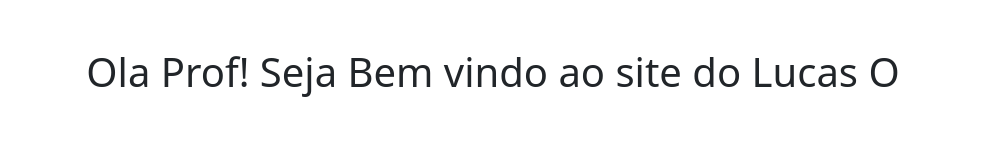
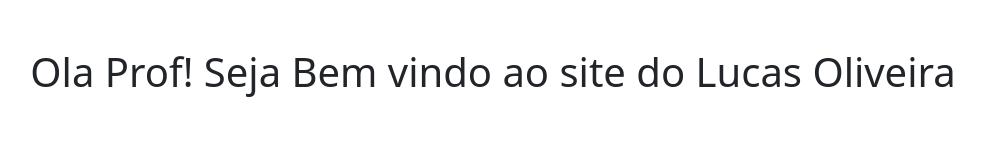
Before and after one commit to LuOliver2323/DeployLucasOliveira, a plain HTML site: page index.html in a window 1280 px wide. Shown: the whole page, without its empty margins (147-1131 px from the left). Drawn offline with nearby package versions, Linux system fonts and the light colour scheme.

Commit message:
Commit
Atualização do main

```diff
--- a/index.html
+++ b/index.html
@@ -11,7 +11,7 @@
   <body class="container mt-5">
   <form action="#" method="POST">
 
-  <h1><center>Ola Prof! Seja Bem vindo ao site do Lucas O</center></h1>
+  <h1><center>Ola Prof! Seja Bem vindo ao site do Lucas Oliveira</center></h1>
 
 
     <!-- JavaScript (Opcional) -->
```
Also changed, not shown: 1 other file.
